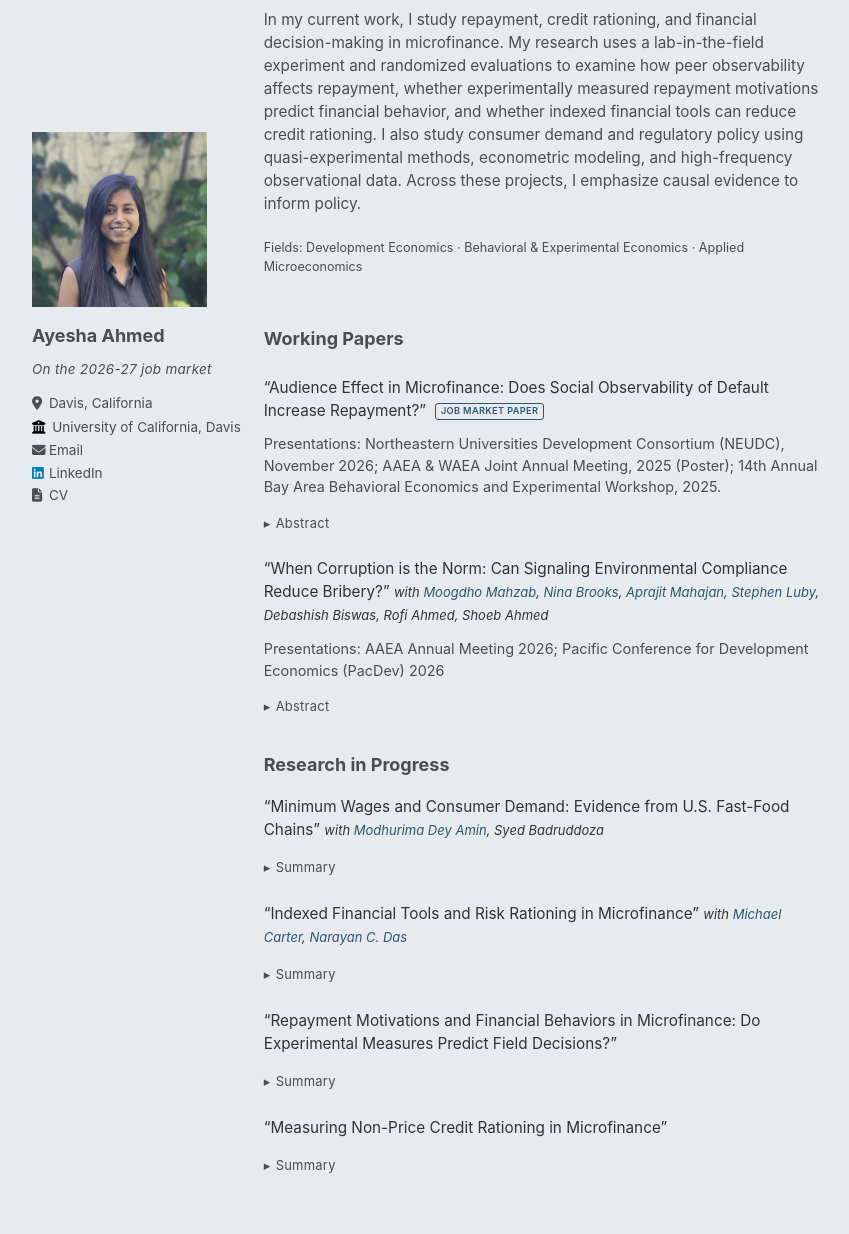
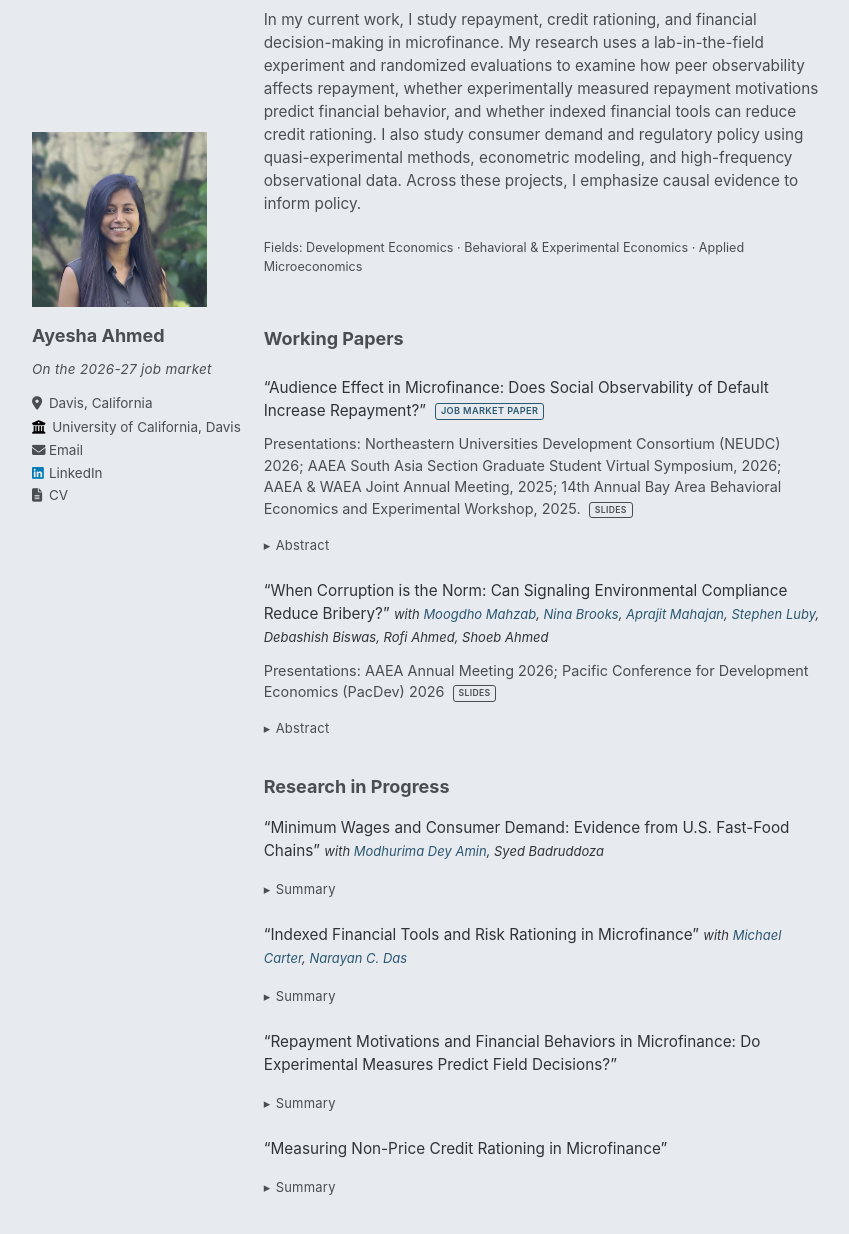
Before and after one commit to ahmed-ayesha/ahmed-ayesha.github.io, a Jekyll site: the page built from _pages/about.md, in a window 1280 px wide and 1400 px high, scrolled down 242 px. Shown: the top 1234 px of the window, without its empty margins (205-1054 px from the left). Built offline with Jekyll 4.4.1, drawn with Linux system fonts in a browser that asks for light colours.

Commit message:
Add gray slides badges and link renamed job market paper

```diff
--- a/_pages/about.md
+++ b/_pages/about.md
@@ -32,10 +32,10 @@ Fields: Development Economics · Behavioral & Experimental Economics · Applied
 
 <div class="space-md"></div>
 
-"Audience Effect in Microfinance: Does Social Observability of Default Increase Repayment?" <a class="jmp-badge" href="{{ '/files/jmp_ayesha_audience-effect-microfinance.pdf' | relative_url }}" target="_blank" rel="noopener">Job Market Paper</a>
+"Audience Effect in Microfinance: Does Social Observability of Default Increase Repayment?" <a class="jmp-badge" href="{{ '/files/jmp_audience-effect.pdf' | relative_url }}" target="_blank" rel="noopener">Job Market Paper</a>
 {: .research-title}
 
-Presentations: Northeastern Universities Development Consortium (NEUDC), November 2026; AAEA & WAEA Joint Annual Meeting, 2025 (Poster); 14th Annual Bay Area Behavioral Economics and Experimental Workshop, 2025.
+Presentations: Northeastern Universities Development Consortium (NEUDC) 2026; AAEA South Asia Section Graduate Student Virtual Symposium, 2026; AAEA & WAEA Joint Annual Meeting, 2025; 14th Annual Bay Area Behavioral Economics and Experimental Workshop, 2025. <a class="jmp-badge slides-badge" href="{{ '/files/jmp_audience-effect_slides.pdf' | relative_url }}" target="_blank" rel="noopener">Slides</a>
 {: .research-desc}
 {% comment %}[Symposium in Honor of Michael Carter, 2026](https://are.ucdavis.edu/symposium-in-honor-of-michael-carter/){: style="color: inherit;"}; [(Poster)](https://ageconsearch.umn.edu/record/360823?ln=en&v=pdf){% endcomment %}
 
@@ -53,7 +53,7 @@ Many microfinance institutions have progressively individualized lending, first
 "When Corruption is the Norm: Can Signaling Environmental Compliance Reduce Bribery?" *with [Moogdho Mahzab](https://sites.google.com/virginia.edu/moogdhomahzab/home), [Nina Brooks](https://www.ninarbrooks.com/index.html), [Aprajit Mahajan](https://vcresearch.berkeley.edu/faculty/aprajit-mahajan), [Stephen Luby](https://profiles.stanford.edu/stephen-luby), Debashish Biswas, Rofi Ahmed, Shoeb Ahmed*
 {: .research-title}
 
-Presentations: AAEA Annual Meeting 2026; Pacific Conference for Development Economics (PacDev) 2026
+Presentations: AAEA Annual Meeting 2026; Pacific Conference for Development Economics (PacDev) 2026 <a class="jmp-badge slides-badge" href="{{ '/files/mahzab-ahmed_corruption_slides.pdf' | relative_url }}" target="_blank" rel="noopener">Slides</a>
 {: .research-desc}
 
 <details class="abstract" markdown="1">
--- a/_sass/_page.scss
+++ b/_sass/_page.scss
@@ -123,6 +123,14 @@
     text-decoration: none;              // keep the boxed look even as a link
 
     &:hover { text-decoration: none; }  // no underline on hover
+
+    /* "Slides" badges: same box, but in the normal text color */
+    &.slides-badge,
+    &.slides-badge:visited,
+    &.slides-badge:hover {
+      color: $text-color;
+      border-color: $text-color;
+    }
   }
 
   /* Collapsible abstracts: "Show abstract" toggle under each title */
```
Also changed, not shown: 3 other files.
